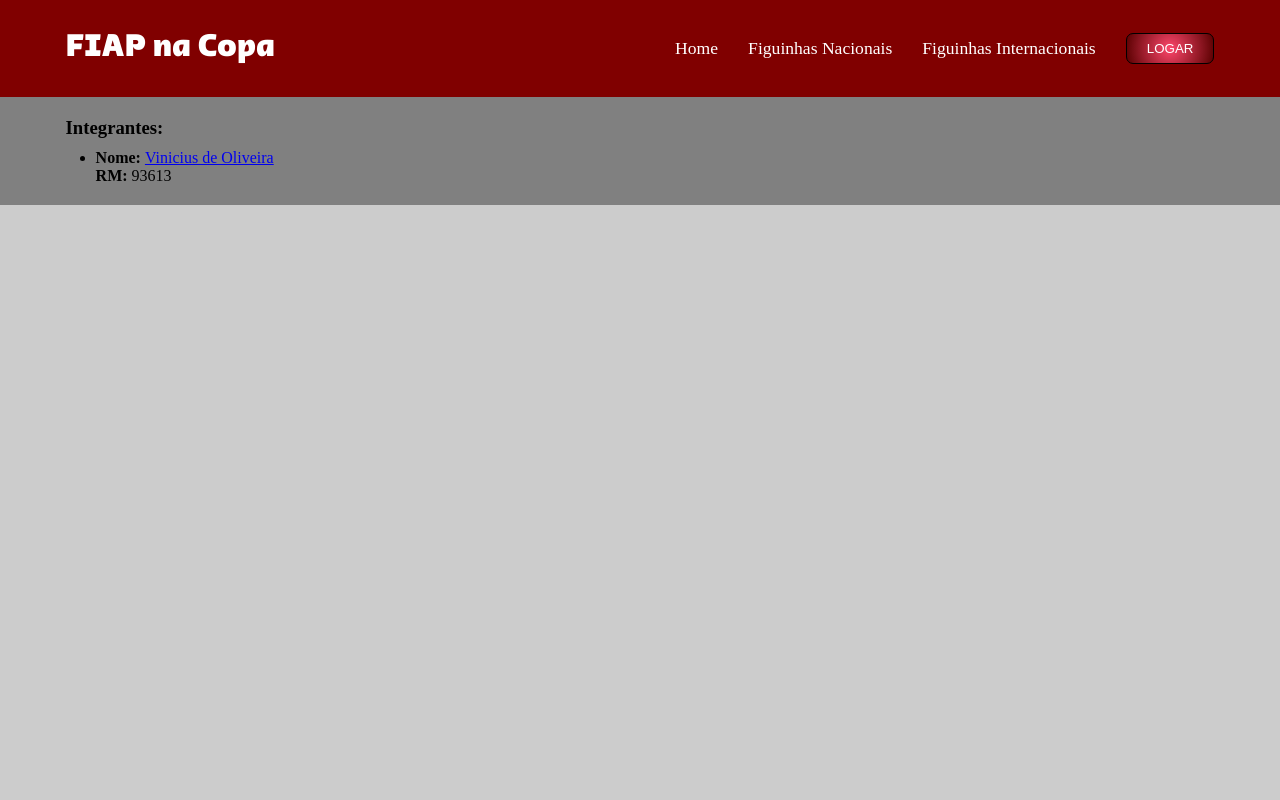
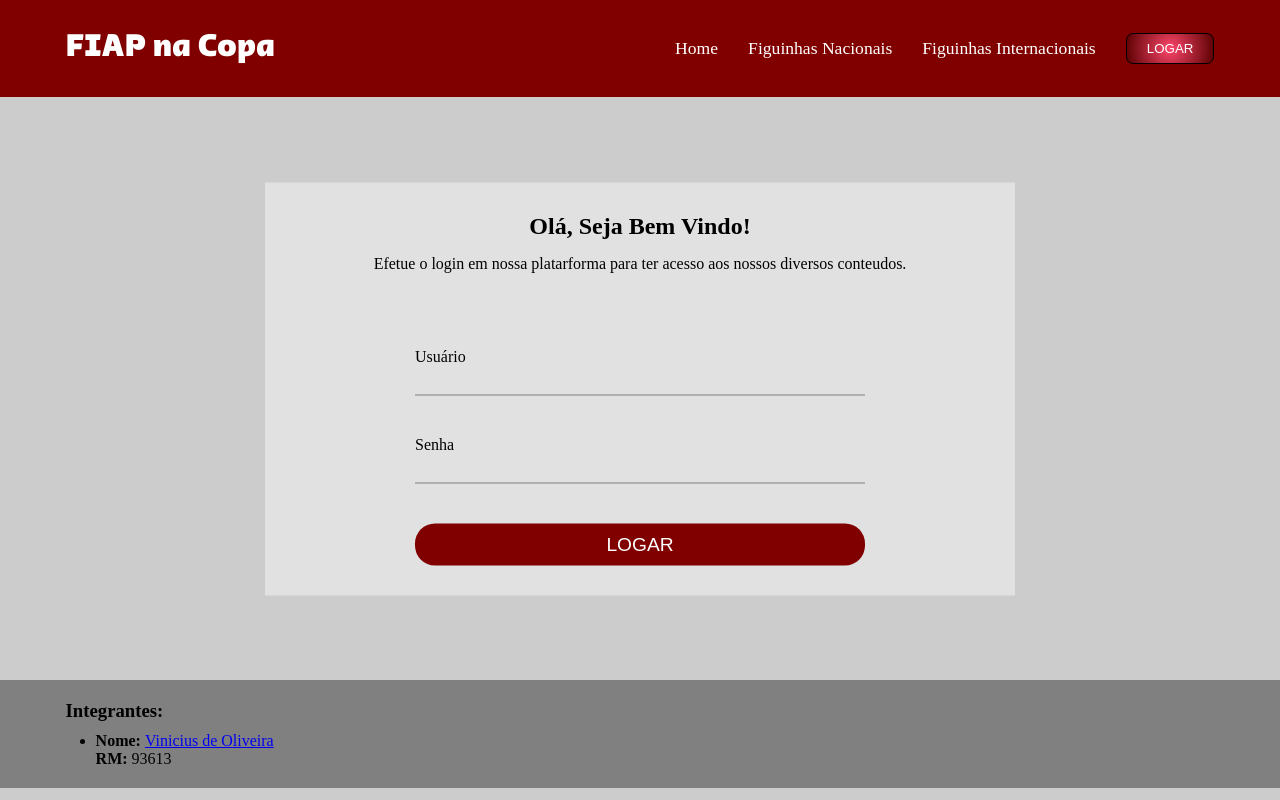
Before and after one commit to ViniOlr/fiap-na-copa-front, a React (Create React App) app: page / in a window 1280 px wide. Built offline with nearby package versions, Linux system fonts and the light colour scheme.

Commit message:
Página de login feita

```diff
--- a/src/App.js
+++ b/src/App.js
@@ -2,11 +2,13 @@ import React from 'react';
 import Header from './Components/Header/Header';
 import './App.css'
 import Footer from './Components/Footer/Footer';
+import Login from './Components/Login/Login';
 
 function App() {
   return (
     <>
       <Header />
+      <Login />
       <Footer />
     </>
   );
--- /dev/null
+++ b/src/Components/Login/Login.jsx
@@ -0,0 +1,27 @@
+import React from 'react';
+import { Container, SectionLogin } from '../../style/styled';
+
+
+const Login = ()=> {
+  return (
+    <SectionLogin>
+        <div className="formulario">
+            <h2>Olá, Seja Bem Vindo!</h2>
+            <p>Efetue o login em nossa platarforma para ter acesso aos nossos diversos conteudos.</p>
+            <form>
+                <div>
+                    <label>Usuário</label>
+                    <input type="text" name="login" id="login" />
+                </div>
+                <div>
+                    <label>Senha</label>
+                    <input type="password" name="senha" id="senha" />
+                </div>
+                <button>Logar</button>
+            </form>
+        </div>
+    </SectionLogin>
+  );
+}
+
+export default Login;
--- a/src/style/styled.js
+++ b/src/style/styled.js
@@ -55,9 +55,67 @@ export const SectionHeader = styled.header`
     }
 `;
 
+export const SectionLogin = styled.section`
+    width: 100%;
+    height: 100%;
+    margin: 30px 0;
+    min-height: calc(100vh - 277px);
+    position: relative;
+    .formulario {
+        width: 100%;
+        position: absolute;
+        left: 50%;
+        top: 50%;
+        transform: translate(-50%, -50%);
+        max-width: 750px;
+        padding: 15px;
+        background-color: rgba(255, 255, 255, 0.4);
+        h2, p {
+            text-align: center;
+            margin: 15px 0;
+        }
+        p {
+            margin-bottom: 75px;
+        }
+        form {
+            width: 450px;
+            margin: 15px auto;
+            input {
+                width: 100%;
+                height: 30px;
+                font-size: 1.1em;
+                border: 0;
+                border-bottom: 1px solid gray;
+                background-color: transparent;
+                margin-bottom: 40px;
+                :focus {
+                    outline: 0;
+                }
+            }
+            button {
+                width: 100%;
+                padding: 10px 0;
+                font-size: 1.2em;
+                text-transform: uppercase;
+                border: 0;
+                border-radius: 20px;
+                background-color: var(--vermelho-qtar);
+                color: white;
+                cursor: pointer;
+                :hover {
+                    background-color: var(--dark-vermelho-qtar);
+                }
+            }
+        }
+    }
+`;
+
 export const SectionFooter = styled.footer`
+    width: 100%;
     background-color: gray;
     padding: 20px 0;
+    position: relative;
+    bottom: 0;
     .integrantes {
         ul {
             margin: 10px 0 0 30px;
```
